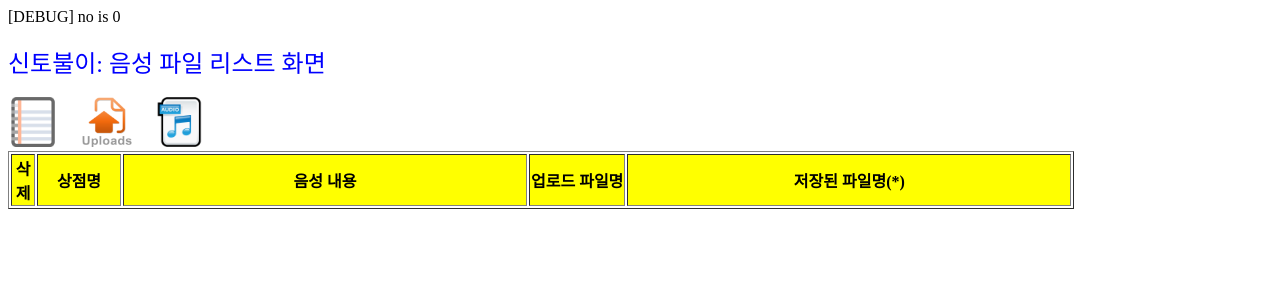
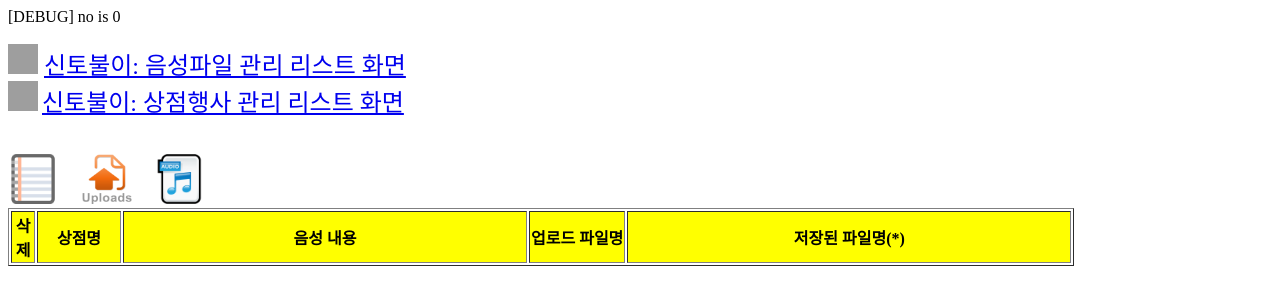
Before and after one commit to lsy0314/sintoburi, a PHP site: page /audio_file_list.php in a window 1280 px wide. Shown: the top 305 px of the page. Run offline with PHP 8.4, Linux system fonts and the light colour scheme; data that the repository does not hold is empty; grey boxes are pictures that could not be loaded.

Commit message:
Added menu html file
I added menu html file to manage audio and event list.

Signed-off-by: HyunJun Lim <hjoon0510@gmail.com>

```diff
--- a/webapp/audio_file_list.php
+++ b/webapp/audio_file_list.php
@@ -82,7 +82,10 @@ $current_page = floor($no/$page_size);
 <title>업로드 오디오 파일 목록</title>
 </head>
 <body>
-<font size=5 color=blue>신토불이: 음성 파일 리스트 화면</font>
+<?php
+require ("./menu.php");
+?>
+
 <br>
 <br>
 <a href="./audio_file_list.php"><img src=./images/file-list.png border=0 width=50 height=50></img></a>
--- /dev/null
+++ b/webapp/menu.php
@@ -0,0 +1,7 @@
+
+<font size=5 color=blue>
+<img src=../images/carrot.png width=30 height=30></img>
+<a href=./audio_file_list.php>신토불이: 음성파일 관리 리스트 화면</a></font><br>
+
+<img src=../images/carrot.png width=30 height=30></img>
+<font size=5 color=blue><a href=./event_file_list.php>신토불이: 상점행사 관리 리스트 화면</a></font><br>
```
Also changed, not shown: webapp/event_file_list.php (added, +12 -0 lines).
